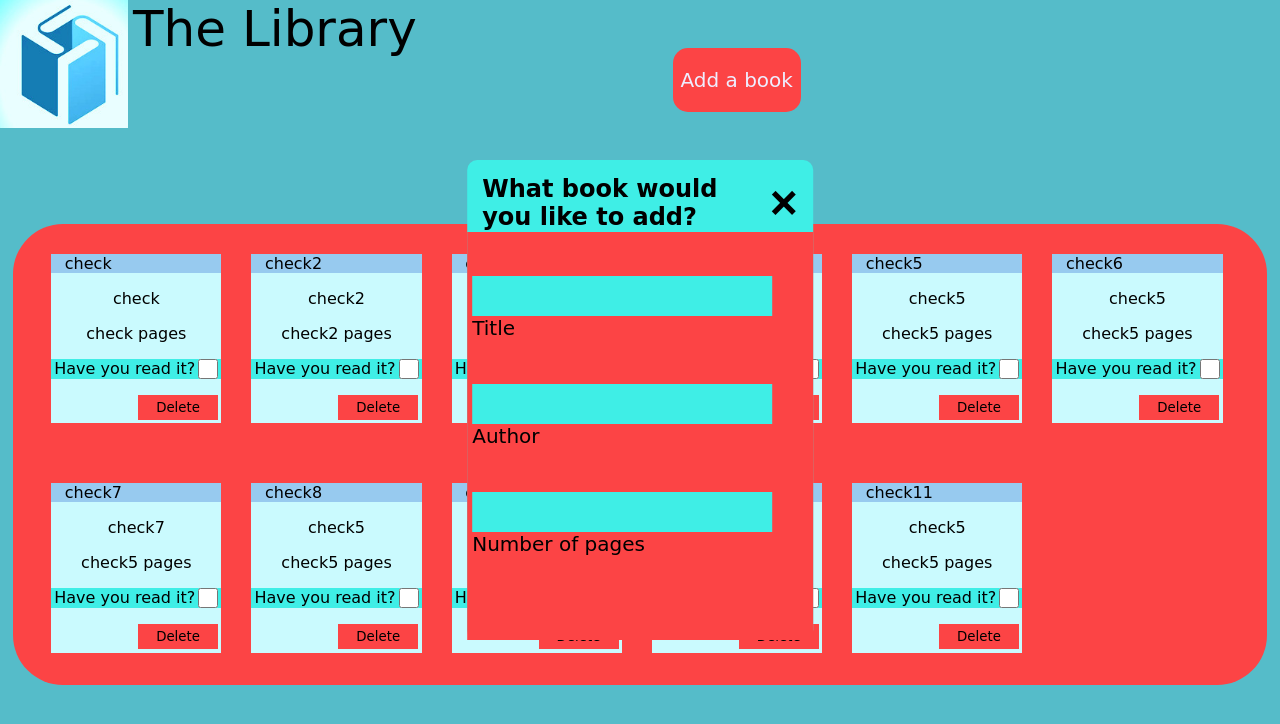
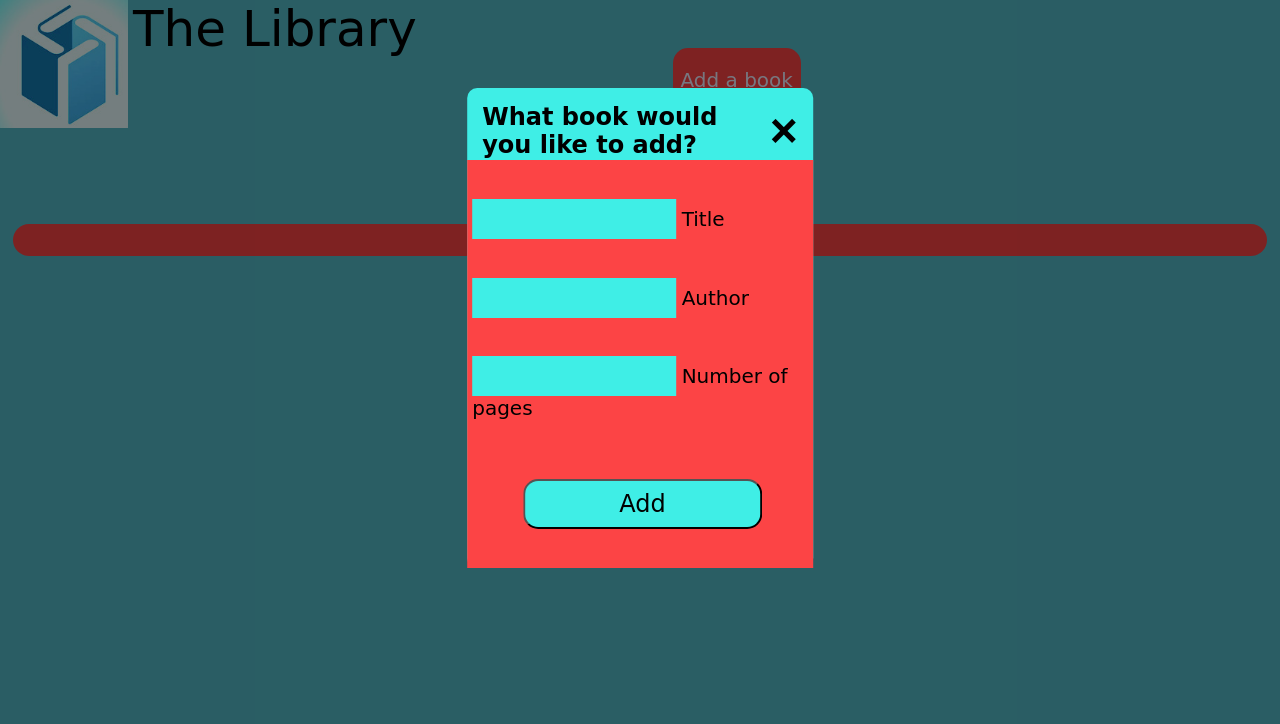
Before and after one commit to BIGVl/Library-Exercise, a plain HTML site: page index.html in a window 1280 px wide. Both pictures are taken after a click on the button "Add a book". Drawn offline with Linux system fonts and the light colour scheme; a web font is replaced by a local one.

Commit message:
Project finished

```diff
--- a/index.html
+++ b/index.html
@@ -32,6 +32,7 @@
 
        <div> <input type="number" min="0" name="" class="pages" id="pages">
         <label class="pages" for="pages">Number of pages</label></div>
+        <button class="submit-book">Add</button>
        </div>
    </div>
 </div>
--- a/script.js
+++ b/script.js
@@ -1,7 +1,14 @@
 //Creating important variables and setting the DOM
 const books = document.querySelector('.books');
 const btnAdd = document.querySelector('.addBook');
-let deleteB = document.createElement('button');
+const closeForm = document.querySelector('.close-button');
+const submit = document.querySelector('.submit-book');
+const form = document.querySelector('#form');
+const overlay = document.querySelector('.overlay');
+const formTitle = document.querySelector('.title');
+const formAuthor = document.querySelector('.author');
+const formPages = document.querySelector('.pages');
+
 
 
 
@@ -10,12 +17,12 @@ let myLibrary = [];
 
 
 // Settings the constructor for each book that will show up in the array 'myLibrary'
-function Book (title, author, pages, read) {
+function Book (title, author, pages) {
 
     this.title = title;
     this.author = author;
     this.pages = pages;
-    this.read = read;
+    this.read = 'Have you read it?'
 
 
 
@@ -23,14 +30,46 @@ function Book (title, author, pages, read) {
 };
 
 //Adding the book to the library each time the user inputs a new one
-function addBookToLibrary (title, author, pages, read) {
+function addBookToLibrary (title, author, pages) {
 
-    const newBook = new Book(title, author, pages, read);
+    const newBook = new Book(title, author, pages);
      myLibrary.push(newBook);
-     displayBooks();
 
 
 };
+//When the button 'Add a book' is pressed a form will pop-up so the user can enter the book's information and add it to the library
+btnAdd.addEventListener('click', () =>{
+
+    form.classList.add('active');
+    overlay.classList.add('active');
+
+})
+
+submit.addEventListener('click',() => {
+    if (formTitle.value==='' || formAuthor.value==='' || formPages.value==='') return;
+
+    addBookToLibrary(formTitle.value, formAuthor.value, formPages.value);
+    displayBooks();
+    formTitle.value = '';
+    formAuthor.value = '';
+    formPages.value = '';
+    form.classList.remove('active');
+    overlay.classList.remove('active');
+})
+
+//Closes the form when the user clicks on the outside the form or on the X button
+overlay.addEventListener('click', () => {
+    form.classList.remove('active')
+    overlay.classList.remove('active');
+
+})
+closeForm.addEventListener('click', () => {
+    form.classList.remove('active')
+    overlay.classList.remove('active');
+
+});
+
+
 
 //Displays the library and gets updated each time the user adds a new one
 function displayBooks () {
@@ -74,9 +113,9 @@ let theBook;
 
 
        newTitle.textContent = newBook.title;
-       newAuthor.textContent = newBook.author;
+       newAuthor.textContent = 'by '+ newBook.author;
        newPages.textContent = newBook.pages + ' pages';
-       newRead.textContent = newBook.read;
+       newBook.read = newLabel.textContent;
 
 
         books.appendChild(theBook)
@@ -90,8 +129,13 @@ let theBook;
 
 
     newRead.addEventListener('click', ()=>{
-    if (newRead.checked==true) newLabel.textContent = 'Done';
-    else newLabel.textContent = 'Have you read it?'
+    if (newRead.checked==true){
+        newLabel.textContent = 'Done';
+        newBook.read = 'Done'
+}
+    else{ newLabel.textContent = 'Have you read it?'
+    newBook.read = 'Have you read it?'
+}
     })
 
 
@@ -115,17 +159,3 @@ let theBook;
     })
 
 };
-
-
-
-addBookToLibrary('check','check','check','check');
-addBookToLibrary('check2','check2','check2','check2');
-addBookToLibrary('check3','check3','check3','check3');
-addBookToLibrary('check4','check4','check4','check4');
-addBookToLibrary('check5','check5','check5','check5')
-addBookToLibrary('check6','check5','check5','check5');
-addBookToLibrary('check7','check7','check5','check5');
-addBookToLibrary('check8','check5','check5','check5');
-addBookToLibrary('check9','check5','check5','check5');
-addBookToLibrary('check10','check5','check5','check5');
-addBookToLibrary('check11','check5','check5','check5');
--- a/style.css
+++ b/style.css
@@ -122,12 +122,18 @@ img {
     position: fixed;
     top: 50%;
     left: 50%;
-    transform: translate(-50%,-50%);
+    transition: 300ms ease-in-out;
+    transform: translate(-50%,-65%) scale(0);
     z-index: 10;
     height: 60%;
     max-height: 80%;
     border-radius: 10px;
     width: 27%;
+
+}
+#form.active {
+
+    transform: translate(-50%,-65%) scale(1);
 
 }
 
@@ -160,7 +166,6 @@ img {
     flex-direction: column;
     justify-content: space-evenly;
     padding-left: 5px;
-    padding-bottom: 40px;
 }
 
 input.title, input.author, input.pages {
@@ -172,7 +177,37 @@ input.title, input.author, input.pages {
 
 .title , .author, .pages  {
 
-    width: 300px;
+    width: 60%;
     font-size: 20px;
     height: 40px;
 }
+
+.submit-book {
+
+    align-self: center;
+    width: 70%;
+    height: 50px;
+    font-size: 1.5rem;
+    font-family: 'Merienda One', cursive;
+    background-color: #3feee6;
+    border-radius: 15px;
+    margin-top: 20px;
+
+}
+
+.overlay {
+    position: fixed;
+    background-color: rgba(0, 0, 0, 0.5);
+    top: 0;
+    left: 0;
+    right: 0;
+    bottom: 0;
+    opacity: 0;
+    pointer-events: none;
+    transition: 300ms ease-in-out;
+}
+
+.overlay.active {
+    pointer-events: all;
+    opacity: 1;
+}
```
